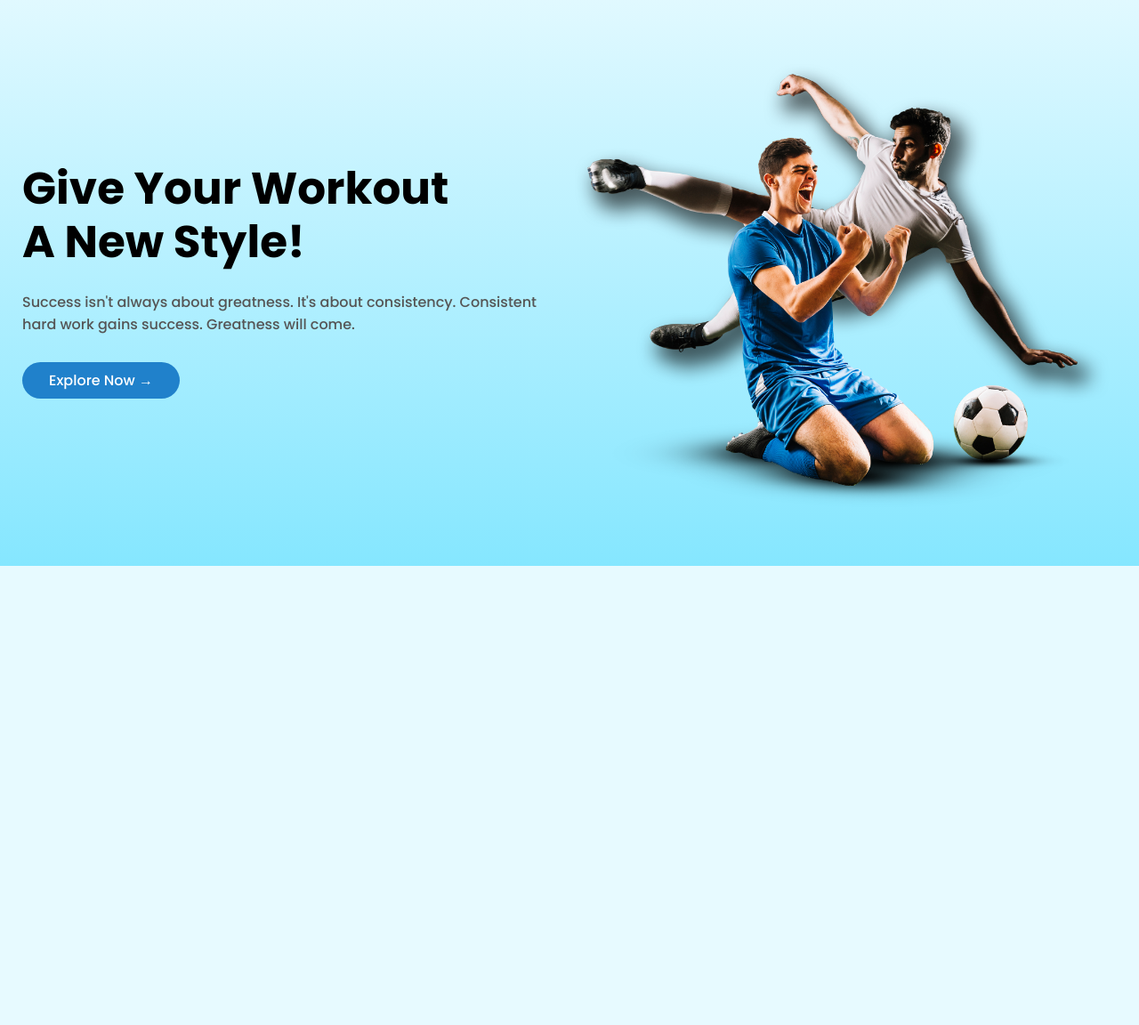
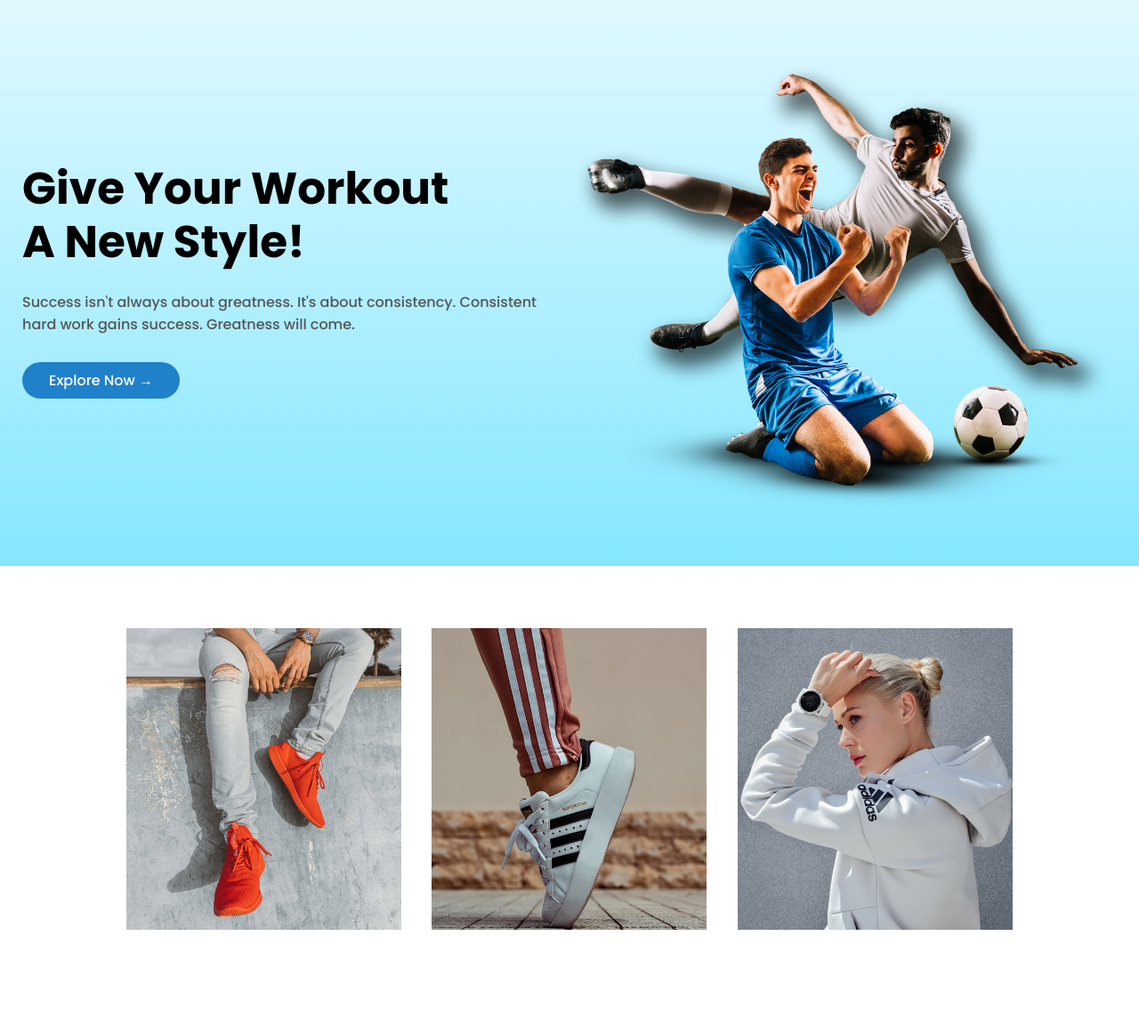
Before and after one commit to redzwantaufek/TechTronic-Website, a PHP site: page /home.html in a window 1280 px wide. Shown: the part 212-1364 px from the top of the page at 89% size. Before the commit the page ends 848 px from the top, so only its background shows below. Run offline with PHP 8.4, Linux system fonts and the light colour scheme.

Commit message:
initial commit

```diff
--- a/Homepage/home.css
+++ b/Homepage/home.css
@@ -88,3 +88,24 @@ p{
 .header .row{
     margin-top: 70px;
 }
+
+.categories{
+    margin: 70px 0;
+}
+
+.col-3{
+    flex-basis: 30%;
+    min-width: 250px;
+    margin-bottom: 30px;
+}
+
+.col-3 img{
+    width: 100%;
+}
+
+.small-container{
+    max-width: 1080px;
+    margin: auto;
+    padding-left: 25px;
+    padding-right: 25px;
+}
--- a/Homepage/home.html
+++ b/Homepage/home.html
@@ -41,5 +41,20 @@
             </div>
         </div>
     </div>
+    <!-- featured categories -->
+    <div class="categories">
+        <div class="small-container">
+            <div class="row">
+                <div class="col-3">
+                    <img src="tuto/category-1.jpg" alt="category">
+                </div>
+                <div class="col-3">
+                    <img src="tuto/category-2.jpg" alt="category">
+                </div>
+                <div class="col-3">
+                    <img src="tuto/category-3.jpg" alt="category">
+                </div>
+            </div>
+        </div>
 </body>
 </html>
```
